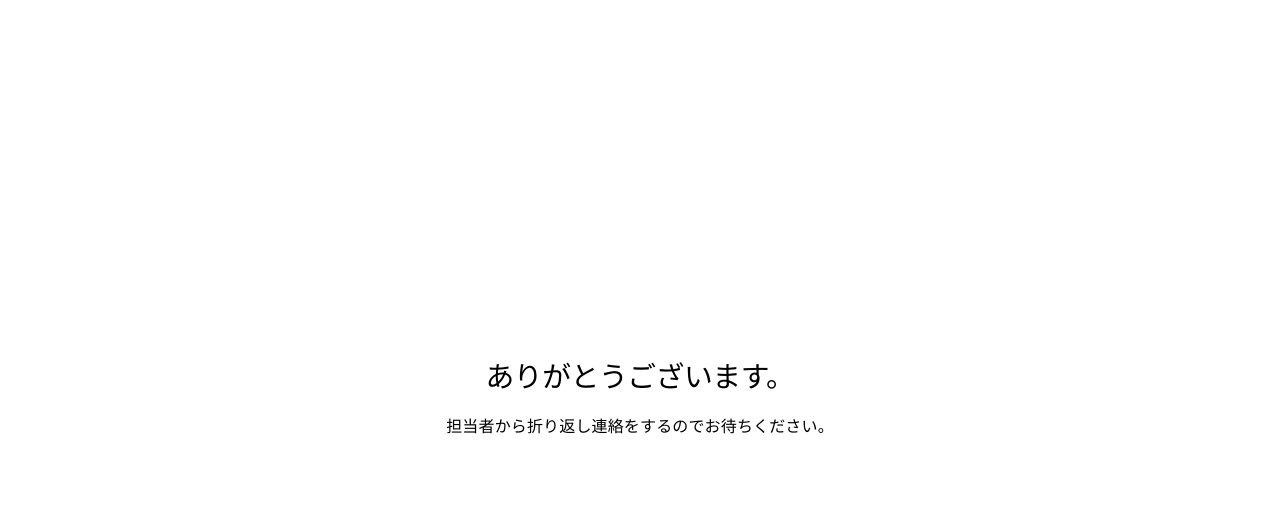
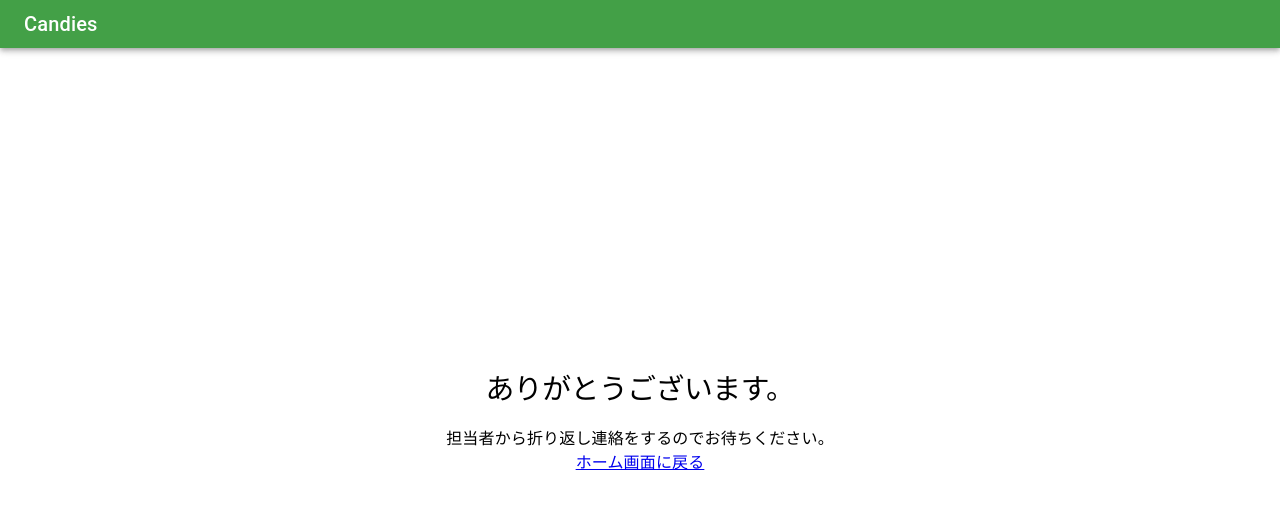
Before and after one commit to Tomo-osw/Candies_matching, a React (Create React App) app in the folder frontend/: page /thanks in a window 1280 px wide. Shown: the top 508 px of the page. Built offline with nearby package versions, Linux system fonts and the light colour scheme.

Commit message:
ありがとうページにホーム画面に戻るボタンの追加とヘッダーの追加

```diff
--- a/frontend/src/pages/ThanksPage.tsx
+++ b/frontend/src/pages/ThanksPage.tsx
@@ -1,4 +1,4 @@
-import React from 'react';
+import React, { useEffect, useState } from 'react';
 import MangaItem from '../components/MangaItem';
 import {fakeMultipleMangaData } from '../data/MangaFakeData';
 import {
@@ -7,10 +7,13 @@ import {
   Grid,
   Typography,
 } from '@mui/material';
-import { Link } from 'react-router-dom';
+import { Link, useNavigate } from 'react-router-dom';
+import { HeaderBar } from '../components/Header';
 
 const ThanksPage: React.FC = () => {
   return (
+    <Box sx={{width: "100%"}}>
+        <HeaderBar/>
         <Container
             sx={{
                 display: 'flex',
@@ -18,7 +21,7 @@ const ThanksPage: React.FC = () => {
                 justifyContent: 'center',
                 alignItems: 'center',
                 width: '100%',
-            height: '100vh',
+                height: '90vh',
             }}
         >
             <Typography
@@ -35,7 +38,11 @@ const ThanksPage: React.FC = () => {
             </Typography>
             <Box sx={{ height: '20px' }} />
             <Typography>担当者から折り返し連絡をするのでお待ちください。</Typography>
+            <Link to="/home">
+                <Typography>ホーム画面に戻る</Typography>
+            </Link>
         </Container>
+    </Box>
   );
 };
 
```
Lines whose indentation alone changed are shown as unchanged.
